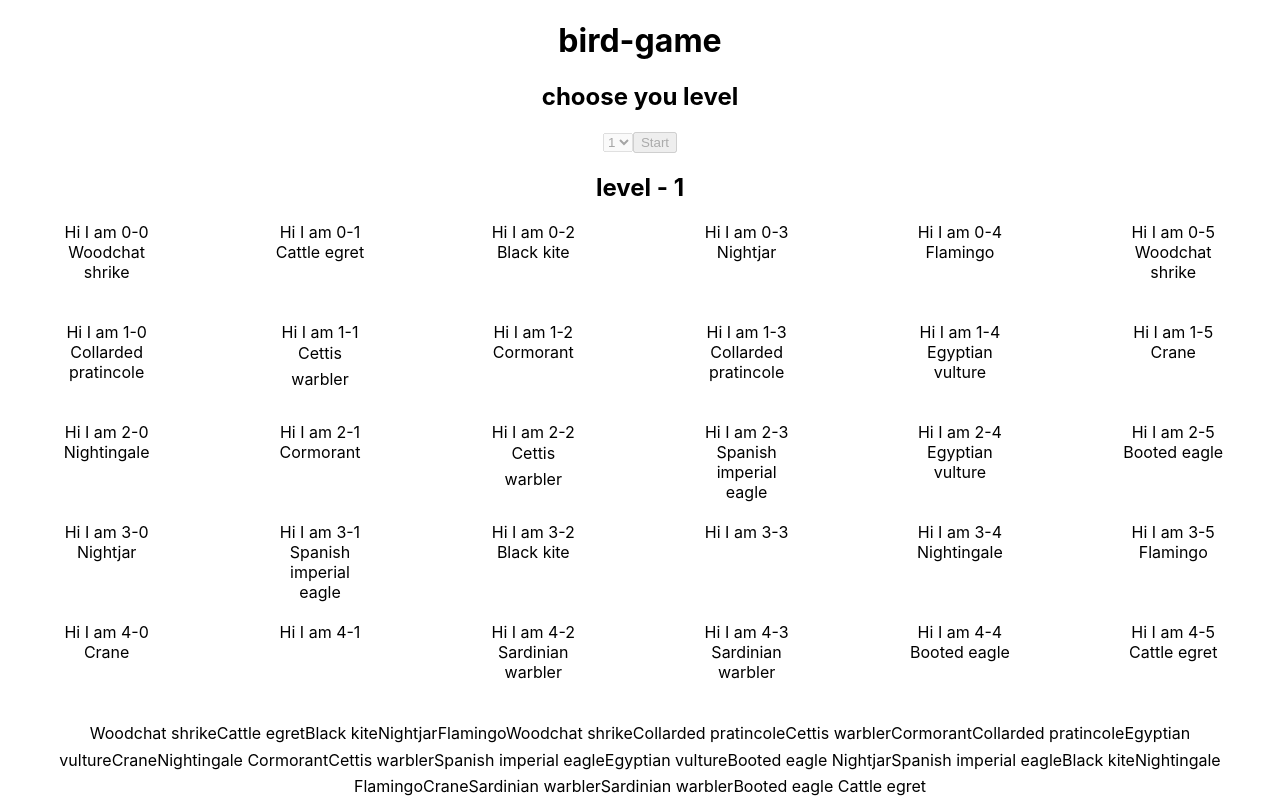
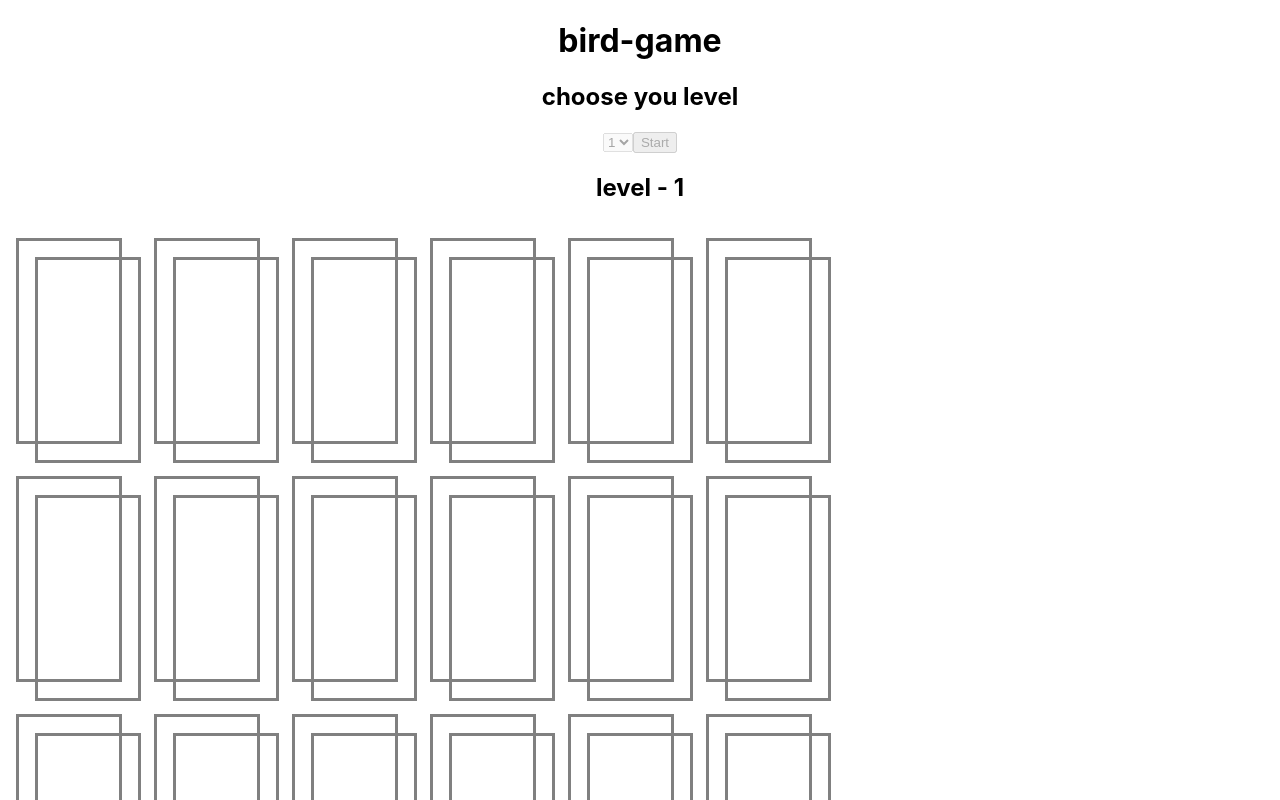
Before and after one commit to manandearth/bird-game, a React (Create React App) app: page / in a window 1280 px wide. Both pictures are taken after a click on the button "Start". Shown: the top 800 px of the page. Built offline with nearby package versions, Linux system fonts and the light colour scheme.

Commit message:
Add flip logic

```diff
--- a/src/App.css
+++ b/src/App.css
@@ -12,6 +12,14 @@
 .item {
 
 width: 100px;  /* Or whatever */
-  height: 100px; /* Or whatever */
-  margin: auto;  /* Magic! */
+  height: 200px; /* Or whatever */
+  margin: 1rem;  /* Magic! */
+  border-style: solid;
+  border-color: grey;
+  cursor: pointer;
+
 }
+
+.title {
+    margin: 1rem;
+}
--- a/src/card.jsx
+++ b/src/card.jsx
@@ -1,14 +1,53 @@
 import * as React from "react";
 
 const Card = props => {
-  const { rowIndex, columnIndex, handleClick, cardValue } = props;
+  const {
+    rowIndex,
+    columnIndex,
+    onClick,
+    cardEnglishName,
+    cardLatinName,
+    cardSpanishName,
+    canFlip,
+    resetCardsFlip,
+    onResetCardsFlip
+  } = props;
+
+  const [flip, setFlip] = React.useState(true);
+
+  const handleOnClick = () => {
+    if (canFlip) {
+      setFlip(!flip);
+      onClick(rowIndex, columnIndex);
+      console.log(flip);
+    } else {
+      console.log("cannot flip more than 2 cards, buddy!");
+    }
+  };
+
+  React.useEffect(() => {
+    if (resetCardsFlip) {
+      setFlip(true);
+      onResetCardsFlip(false);
+    }
+  }, [resetCardsFlip]);
+
   return (
     <div className="item">
-      <div
-        key={`button-${rowIndex}-${columnIndex}`}
-        onClick={() => handleClick(rowIndex, columnIndex)}
-      >{`Hi I am ${rowIndex}-${columnIndex}`}</div>
-      <div>{cardValue}</div>
+      {!flip ? (
+        <div onClick={() => handleOnClick()}>
+          <div
+            key={`button-${rowIndex}-${columnIndex}`}
+          >{`Hi I am ${rowIndex}-${columnIndex}`}</div>
+          <div className="title">{cardEnglishName}</div>
+          <div className="title">{cardLatinName}</div>
+          <div className="title">{cardSpanishName}</div>
+        </div>
+      ) : (
+        <div className="item" onClick={() => handleOnClick()}>
+          <div key={`back-button-${rowIndex}-${columnIndex}`} />
+        </div>
+      )}
     </div>
   );
 };
--- a/src/matrix.jsx
+++ b/src/matrix.jsx
@@ -46,9 +46,21 @@ function Matrix(props) {
 
   const [cardsFlipped, setCardsFlipped] = React.useState([]);
 
-  const handleClick = (row, column) => {
+  const [canFlip, setCanFlip] = React.useState(true);
+
+  const [resetCardsFlip, setResetCardsFlip] = React.useState(false);
+  const onResetCardsFlip = React.useCallback(value => setResetCardsFlip(value));
+  const onClick = (row, column) => {
     setCardsFlipped([...cardsFlipped, [row, column]]);
     console.log(`I told you that I am ${row}-${column}`);
+    if (cardsFlipped.length === 1) {
+      setCanFlip(false);
+      setTimeout(() => {
+        setResetCardsFlip(true);
+        setCanFlip(true);
+        setCardsFlipped([]);
+      }, 2000);
+    }
   };
 
   function shuffleArray(arr) {
@@ -66,10 +78,11 @@ function Matrix(props) {
   React.useEffect(() => {
     const currentlyPlaying = deck.slice(0, matrix.flat().length / 2);
     setPairedDeck(
-      shuffleArray([...currentlyPlaying, ...currentlyPlaying]).map(
-        card => card[0]
-      )
+      shuffleArray([...currentlyPlaying, ...currentlyPlaying]).map(card => [
+        ...card
+      ])
     );
+
     console.log("currentlyPlaying: ", matrix.flat());
   }, [deck]);
 
@@ -94,18 +107,23 @@ function Matrix(props) {
         return (
           <div className="container" key={`row-${rowIndex}`}>
             {row.map((column, columnIndex) => {
+              const cardValue =
+                pairedDeck?.length > 0 &&
+                positionsArray
+                  .filter(item => item.pos.columnIndex === columnIndex)
+                  .find(item => item.pos.rowIndex === rowIndex).card;
               return (
                 <Card
                   key={`button-${rowIndex}-${columnIndex}`}
-                  handleClick={handleClick}
+                  onClick={onClick}
                   rowIndex={rowIndex}
                   columnIndex={columnIndex}
-                  cardValue={
-                    pairedDeck?.length > 0 &&
-                    positionsArray
-                      .filter(item => item.pos.columnIndex === columnIndex)
-                      .find(item => item.pos.rowIndex === rowIndex).card
-                  }
+                  cardEnglishName={cardValue?.[0]}
+                  cardLatinName={cardValue?.[1]}
+                  cardSpanishName={cardValue?.[2]}
+                  canFlip={canFlip}
+                  resetCardsFlip={resetCardsFlip}
+                  onResetCardsFlip={onResetCardsFlip}
                 />
               );
             })}
@@ -113,7 +131,7 @@ function Matrix(props) {
         );
       })}
       {/* <div>{cardsFlipped.map(card => `${card}, `)}</div> */}
-      <div>{pairedDeck}</div>
+      {/* <div>{pairedDeck}</div> */}
     </div>
   );
 }
```
Also changed, not shown: public/data/BirdList1.csv.
